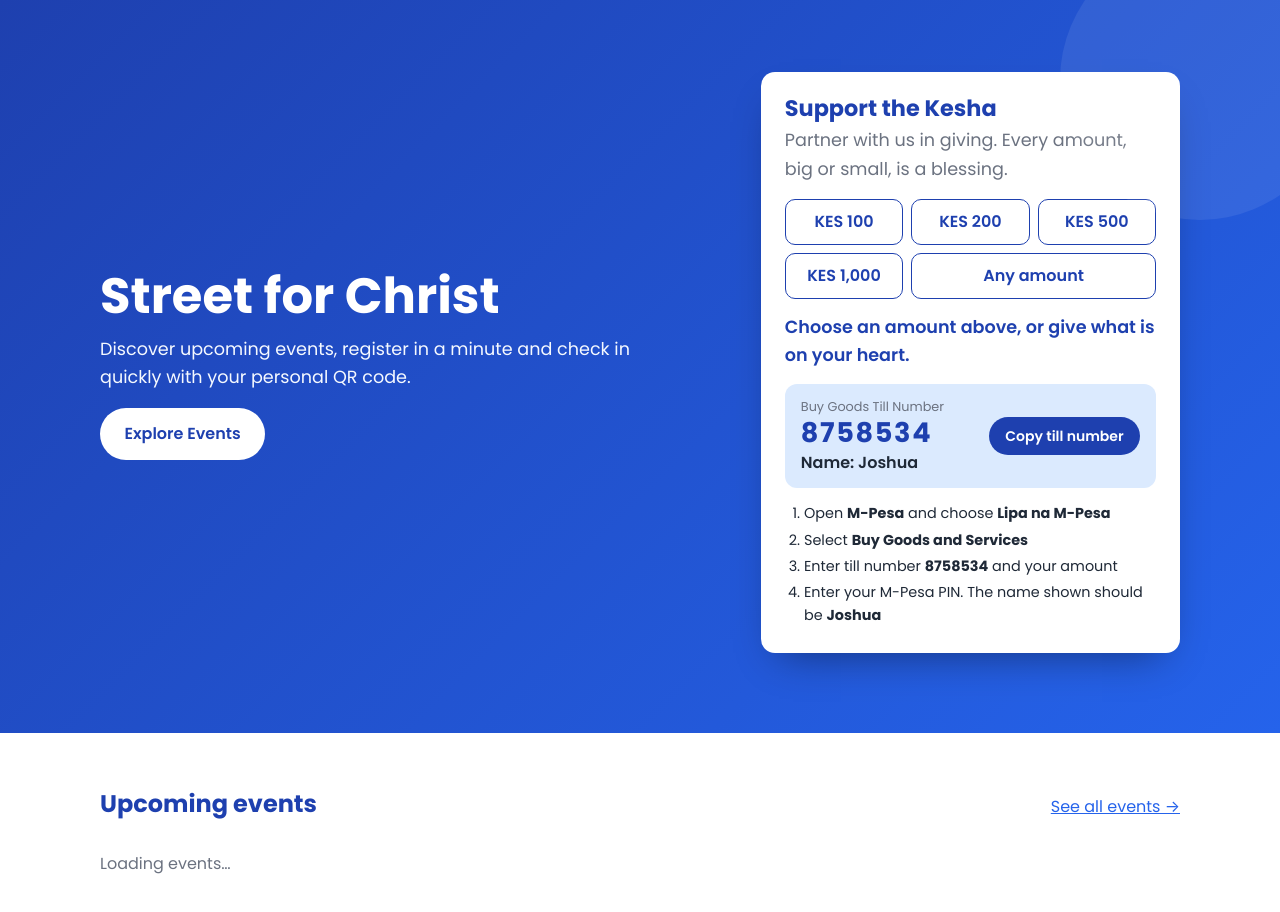
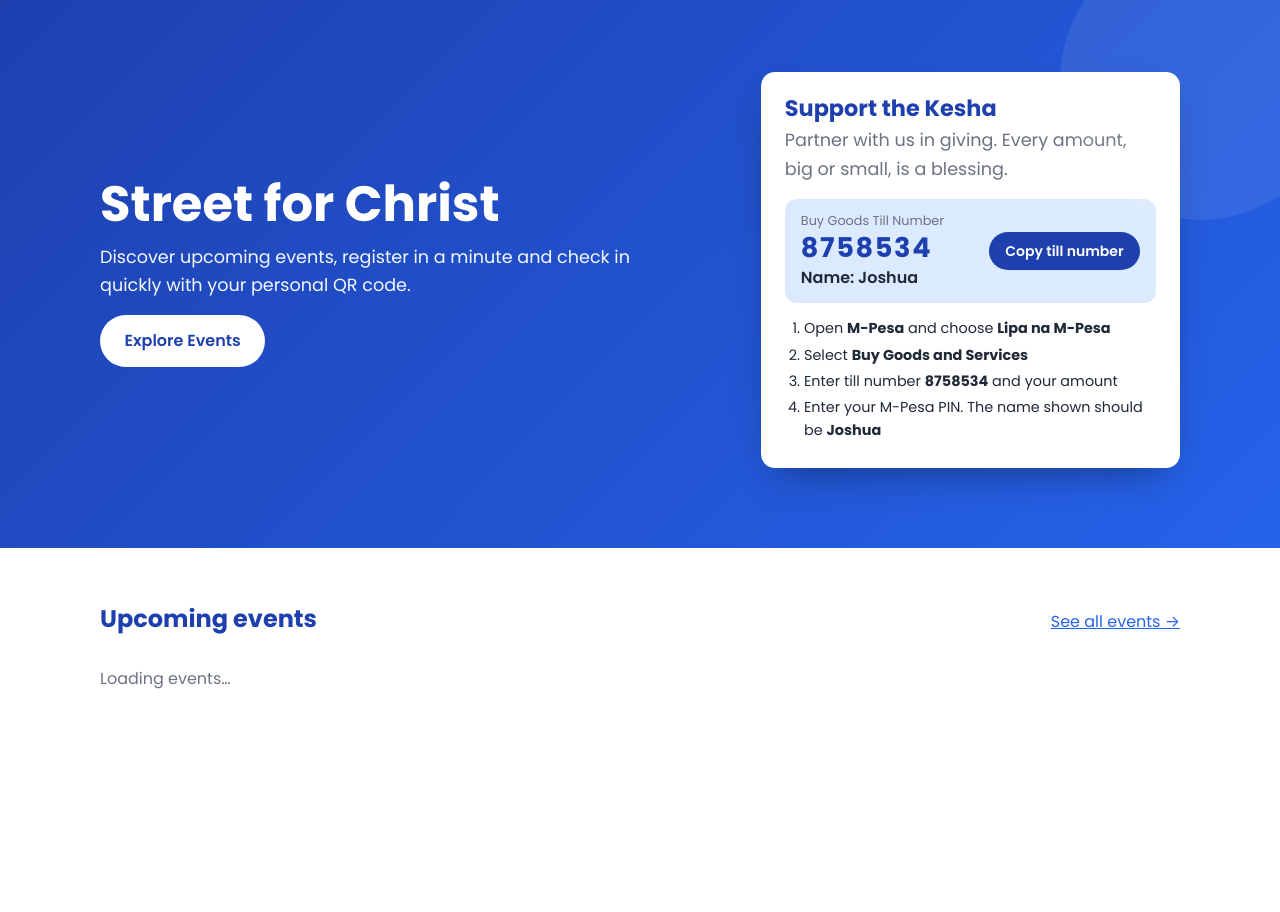
Before and after one commit to glearnhub/street_for_christ, a plain HTML site: page index.html in a window 1280 px wide. After the commit the page ends 800 px from the top, so only its background shows below. Drawn offline with Linux system fonts and the light colour scheme; a script that the page names is missing.

Commit message:
Support card: remove amount buttons and the choose-an-amount line
Co-Authored-By: Claude Sonnet 5.5 <noreply@anthropic.com>

```diff
--- a/css/styles.css
+++ b/css/styles.css
@@ -892,37 +892,6 @@ body {
   margin: 0 0 1rem;
   color: var(--muted);
 }
-.amounts {
-  display: grid;
-  grid-template-columns: repeat(3, 1fr);
-  gap: 0.5rem;
-}
-.amount {
-  min-height: 46px;
-  border: 1.5px solid var(--primary);
-  background: #fff;
-  color: var(--primary);
-  border-radius: 10px;
-  font: inherit;
-  font-weight: 600;
-  cursor: pointer;
-}
-.amount:hover {
-  background: var(--accent);
-}
-.amount.selected {
-  background: var(--primary);
-  color: #fff;
-}
-.amount-any {
-  grid-column: span 2;
-}
-.support-instruction {
-  margin: 0.9rem 0;
-  font-weight: 600;
-  color: var(--primary);
-  min-height: 1.5em;
-}
 .till {
   display: flex;
   align-items: center;
@@ -971,9 +940,6 @@ body {
   opacity: 1;
   max-width: none;
 }
-.hero .support-card .support-instruction {
-  color: var(--primary);
-}
 .hero .support-card .support-steps {
   color: var(--text);
 }
--- a/index.html
+++ b/index.html
@@ -42,16 +42,6 @@
           <aside class="support-card" id="support-card" aria-labelledby="support-title">
             <h2 id="support-title">Support the Kesha</h2>
             <p class="support-lead">Partner with us in giving. Every amount, big or small, is a blessing.</p>
-            <div class="amounts" role="group" aria-label="Choose an amount">
-              <button type="button" class="amount" data-amount="100">KES 100</button>
-              <button type="button" class="amount" data-amount="200">KES 200</button>
-              <button type="button" class="amount" data-amount="500">KES 500</button>
-              <button type="button" class="amount" data-amount="1000">KES 1,000</button>
-              <button type="button" class="amount amount-any" data-amount="">Any amount</button>
-            </div>
-            <p class="support-instruction" id="support-instruction" aria-live="polite">
-              Choose an amount above, or give what is on your heart.
-            </p>
             <div class="till">
               <div>
                 <span class="till-label">Buy Goods Till Number</span>
--- a/js/support.js
+++ b/js/support.js
@@ -1,24 +1,12 @@
-// "Support the Kesha" card on the home page: pick an amount, copy the till number.
-import { $, $$, toast } from './ui.js'
+// "Support the Kesha" card on the home page: copy the till number.
+import { $, toast } from './ui.js'
 
 export function initSupportCard() {
-  const card = $('#support-card')
-  if (!card) return
-  const instruction = $('#support-instruction')
+  const button = $('#copy-till')
+  if (!button) return
   const till = $('#till-number').textContent.trim()
-  const name = $('.till-name', card).textContent.replace(/^Name:\s*/i, '').trim()
 
-  for (const btn of $$('.amount', card)) {
-    btn.addEventListener('click', () => {
-      for (const other of $$('.amount', card)) other.classList.toggle('selected', other === btn)
-      const amount = btn.dataset.amount
-      instruction.textContent = amount
-        ? `Send KES ${Number(amount).toLocaleString('en-KE')} to Till ${till} (${name}).`
-        : `Send any amount you wish to Till ${till} (${name}).`
-    })
-  }
-
-  $('#copy-till').addEventListener('click', async () => {
+  button.addEventListener('click', async () => {
     try {
       await navigator.clipboard.writeText(till)
       toast('Till number copied')
```
